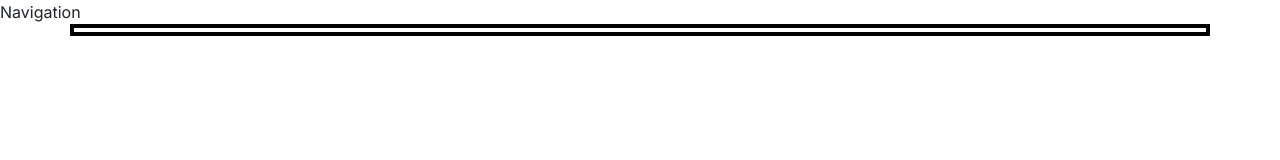
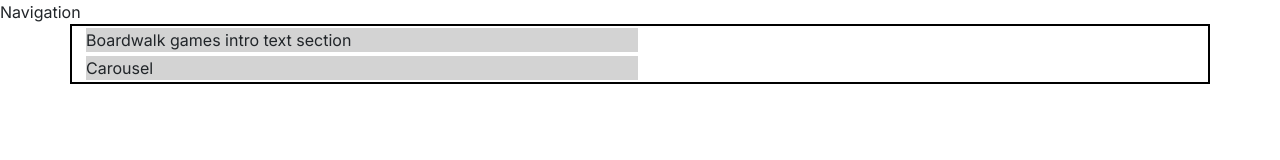
Before and after one commit to Dawnie71/boardwalks-games, a plain HTML site: page index.html in a window 1280 px wide. Drawn offline with nearby package versions, Linux system fonts and the light colour scheme; a web font is replaced by a local one.

Commit message:
adding sections.

```diff
--- a/index.html
+++ b/index.html
@@ -15,14 +15,15 @@
      <!-- CSS Stylesheet-->
     <link rel="stylesheet" href="assets/css/style.css">
 </head>
-
+<!--Main element for sections-->
 <body>
 <div>Navigation</div>
 
 <!--Header with Carousal-->
 <header class="container">
-    <div class="row">
-        <div class="col-12 col-xl-6*2></div>
+    <div class="col-12 col-xl-6">Boardwalk games intro text section</div>
+    <div class="col-12 col-xl-6">Carousel</div>
+
     </div>
 </header>
 
```
